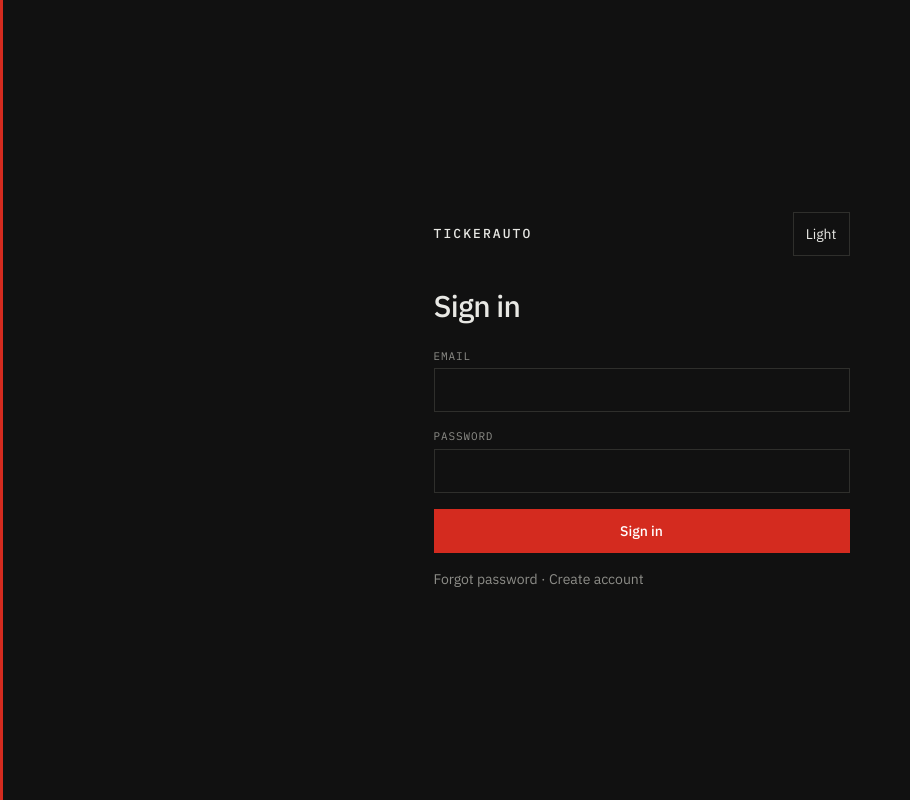
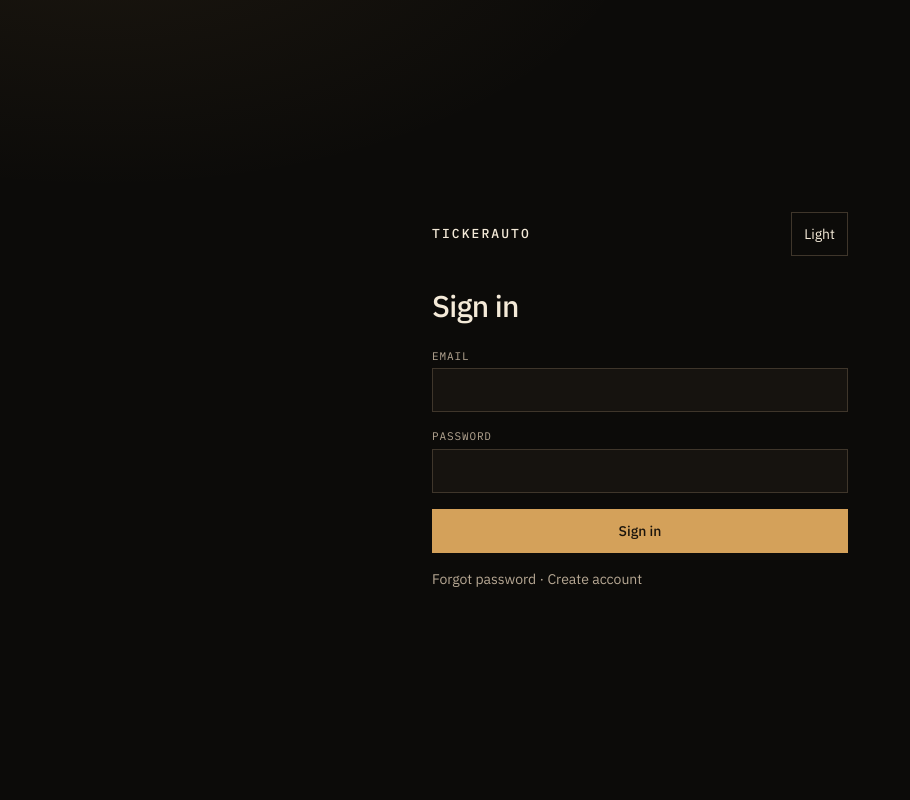
Before and after one commit to TuneUpBid/Tickerauto, a Next.js app: page /login in a window 1280 px wide. Shown: the whole page, without its empty margins (0-910 px from the left). Built offline with nearby package versions, Linux system fonts and the light colour scheme.

Commit message:
Restore charcoal, cream, and brass as the dark palette.
Keep the catalog layout and Tickerauto wordmark, but drop the flat black
and vermillion stamp the last pass used. Buttons and charts pick up brass
from the accent token.

```diff
--- a/src/app/globals.css
+++ b/src/app/globals.css
@@ -1,44 +1,46 @@
 @import "tailwindcss";
 
 /*
-  Printed-catalog surfaces. Dark is default. No decorative gradients,
-  no cream-and-brass luxury palette.
+  Catalog structure with the warmer night palette: charcoal, cream, brass.
+  Dark is default. Vermillion and flat black are not used as brand colors.
 */
 :root,
 .dark {
   color-scheme: dark;
-  --bg: #111111;
-  --bg-elevated: #111111;
-  --bg-muted: #1a1a1a;
-  --ink: #e8e8e4;
-  --muted: #8d8d88;
-  --line: #2f2f2c;
-  --accent: #d42b1f;
-  --accent-ink: #ffffff;
-  --up: #2f8a5b;
-  --down: #d42b1f;
-  --warn: #c9a227;
-  --focus: #e8e8e4;
+  --bg: #0c0b09;
+  --bg-elevated: #16130f;
+  --bg-muted: #211c16;
+  --ink: #f4ead8;
+  --muted: #b7a894;
+  --line: #3f362b;
+  --accent: #d4a15a;
+  --accent-ink: #1a140c;
+  --up: #7dbe9a;
+  --down: #e08a7c;
+  --warn: #e0c36a;
+  --focus: #d4a15a;
   --shadow-card: none;
   --radius: 0px;
+  --wash: rgba(212, 161, 90, 0.08);
 }
 
 .light {
   color-scheme: light;
-  --bg: #ecebe6;
-  --bg-elevated: #ecebe6;
-  --bg-muted: #e2e0d9;
-  --ink: #141414;
-  --muted: #5c5c57;
-  --line: #c4c2ba;
-  --accent: #c01f16;
-  --accent-ink: #ffffff;
-  --up: #1f6b45;
-  --down: #c01f16;
-  --warn: #8a6f12;
-  --focus: #141414;
+  --bg: #f4efe6;
+  --bg-elevated: #fffdf8;
+  --bg-muted: #ebe4d6;
+  --ink: #1b1712;
+  --muted: #6f6659;
+  --line: #d8cfbf;
+  --accent: #8a5a2b;
+  --accent-ink: #fffdf8;
+  --up: #2f6b4f;
+  --down: #9b3d32;
+  --warn: #8a6a1a;
+  --focus: #3d5a80;
   --shadow-card: none;
   --radius: 0px;
+  --wash: transparent;
 }
 
 @theme inline {
@@ -71,14 +73,16 @@ body {
 
 body {
   font-family: var(--font-ibm-plex-sans), ui-sans-serif, system-ui, sans-serif;
-  border-left: 3px solid var(--accent);
+  background:
+    radial-gradient(1000px 520px at 8% -12%, var(--wash), transparent 55%),
+    var(--bg);
 }
 
 input,
 select,
 textarea {
   font-size: 16px;
-  background: var(--bg);
+  background: var(--bg-elevated);
   color: var(--ink);
   border-radius: var(--radius);
 }
@@ -92,7 +96,7 @@ input:-webkit-autofill,
 textarea:-webkit-autofill,
 select:-webkit-autofill {
   -webkit-text-fill-color: var(--ink);
-  box-shadow: 0 0 0 1000px var(--bg) inset;
+  box-shadow: 0 0 0 1000px var(--bg-elevated) inset;
   caret-color: var(--ink);
 }
 
@@ -137,8 +141,8 @@ h3,
 }
 
 ::selection {
-  background: var(--accent);
-  color: var(--accent-ink);
+  background: color-mix(in srgb, var(--accent) 38%, transparent);
+  color: var(--ink);
 }
 
 .tabular {
--- a/src/app/layout.tsx
+++ b/src/app/layout.tsx
@@ -36,8 +36,8 @@ export const viewport = {
   viewportFit: "cover",
   colorScheme: "dark light",
   themeColor: [
-    { media: "(prefers-color-scheme: dark)", color: "#111111" },
-    { media: "(prefers-color-scheme: light)", color: "#ecebe6" },
+    { media: "(prefers-color-scheme: dark)", color: "#0c0b09" },
+    { media: "(prefers-color-scheme: light)", color: "#f4efe6" },
   ],
 };
 
--- a/src/components/ui/primitives.tsx
+++ b/src/components/ui/primitives.tsx
@@ -8,7 +8,7 @@ import type {
 
 export function Card({ className, ...props }: HTMLAttributes<HTMLDivElement>) {
   return (
-    <div className={cn("border-line bg-bg border p-4", className)} {...props} />
+    <div className={cn("border-line bg-bg-elevated border p-4", className)} {...props} />
   );
 }
 
@@ -21,7 +21,7 @@ export function Button({
 }) {
   const styles = {
     primary: "bg-accent text-accent-ink hover:opacity-90",
-    secondary: "border border-line bg-bg text-ink hover:bg-bg-muted",
+    secondary: "border border-line bg-bg-elevated text-ink hover:bg-bg-muted",
     danger: "bg-down text-white hover:opacity-90",
     ghost: "text-ink underline-offset-4 hover:underline",
   } as const;
```
